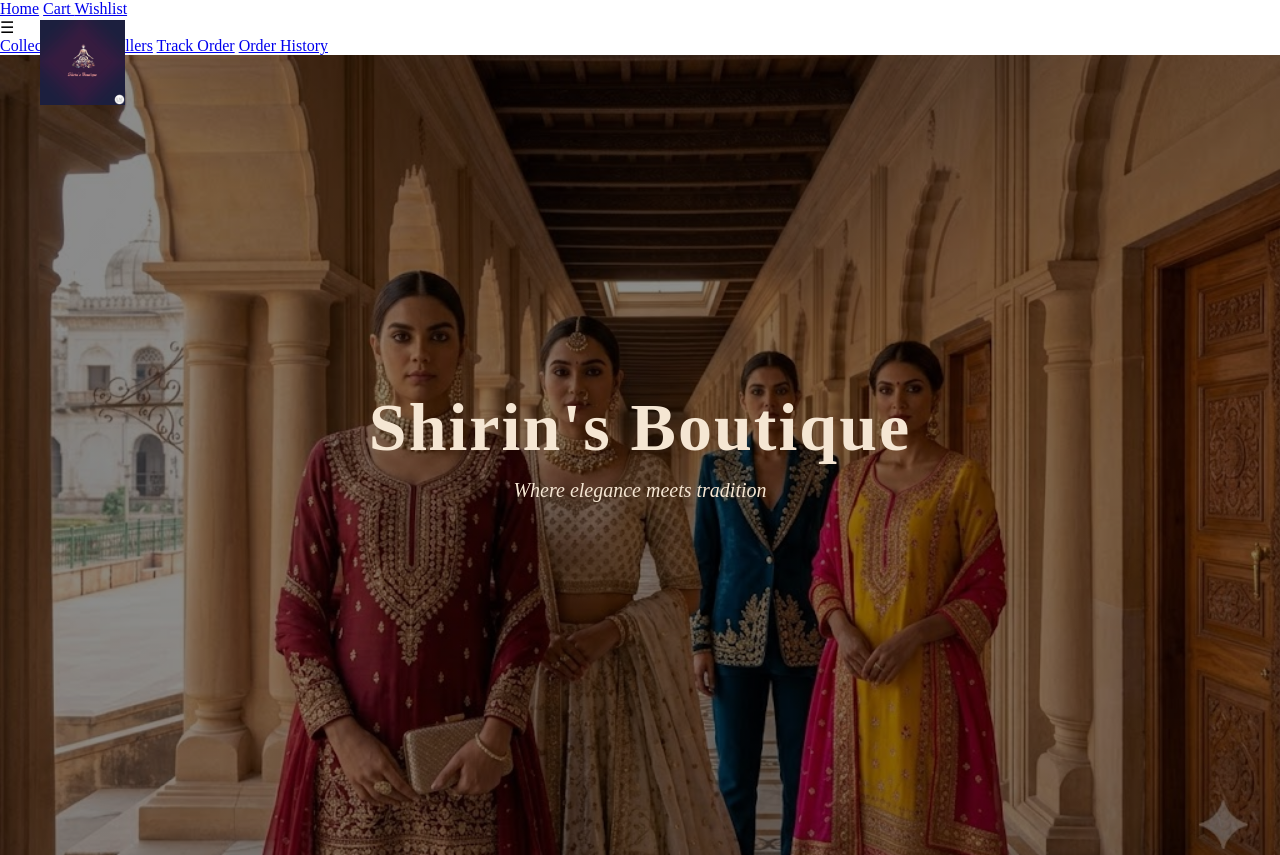
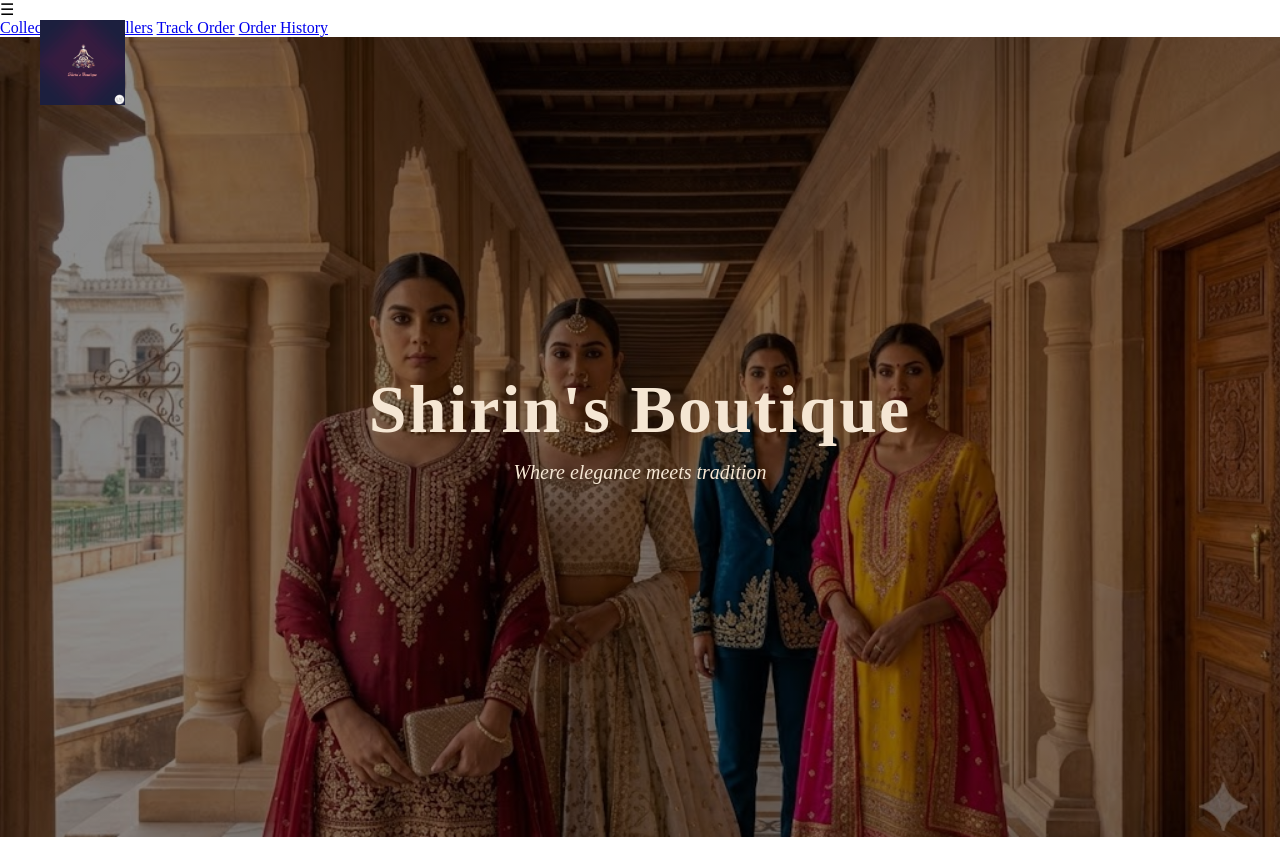
Before and after one commit to officiallysoha-codes/shirins-boutique, a Django app: template store/templates/store/home.html in a window 1280 px wide. Run offline with Django 3.2, Linux system fonts and the light colour scheme; the template is opened without the code that fills it, so the values that code supplies are empty.

Commit message:
final navbar with right menu

```diff
--- a/store/templates/store/home.html
+++ b/store/templates/store/home.html
@@ -11,14 +11,11 @@
 
 <!-- NAVBAR -->
 <div class="navbar">
+
+    <!-- LOGO LEFT -->
     <img src="{% static 'images/logo.png' %}" class="logo">
 
-    <div class="nav-right">
-        <a href="#">Home</a>
-        <a href="#">Cart </a>
-        <a href="#">Wishlist </a>
-
-        <!-- MENU -->
+    <!-- MENU RIGHT -->
     <div class="menu">
         ☰
         <div class="dropdown">
@@ -28,9 +25,8 @@
             <a href="#">Order History</a>
         </div>
     </div>
+
 </div>
-</div>
-
 <!-- HERO -->
 <div class="hero" style="background-image:
 linear-gradient(rgba(0,0,0,0.45), rgba(0,0,0,0.45)),
```
Also changed, not shown: 1 other file. Lines whose indentation alone changed are shown as unchanged.
